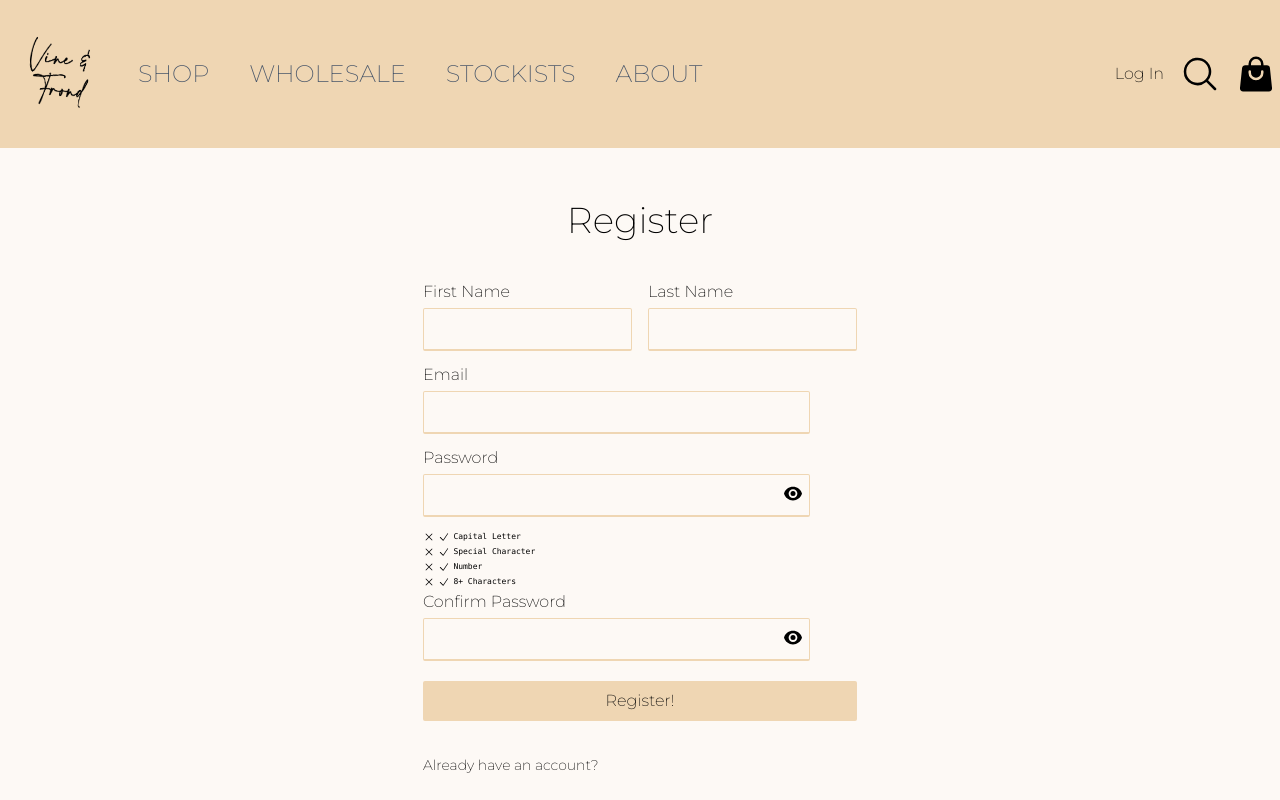
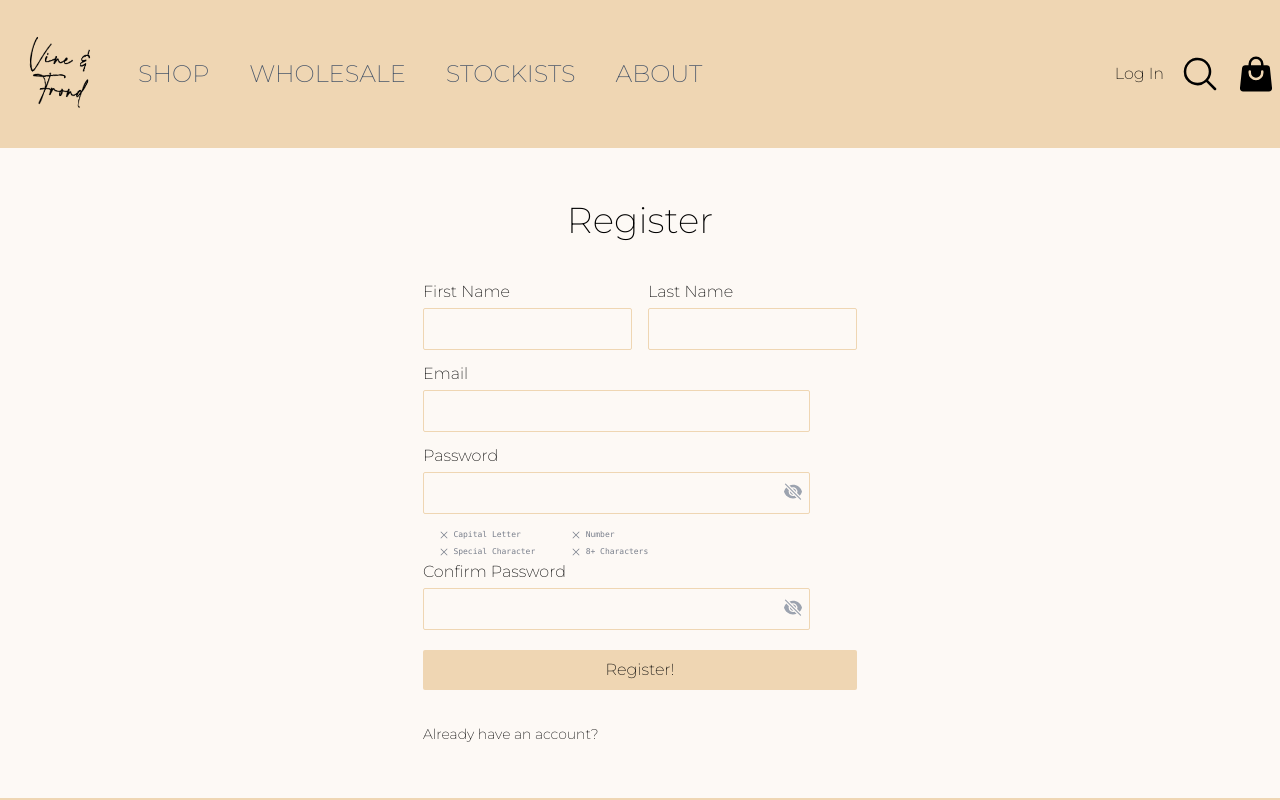
Before and after one commit to Calathea-Z/Vine-Frond-Shop, a Next.js app: page /register in a window 1280 px wide. Shown: the top 800 px of the page. Built offline with nearby package versions, Linux system fonts and the light colour scheme.

Commit message:
Continue work on register page. Add in show/hide password functionality. Working on checking requirements for secure password.

```diff
--- a/pages/register.js
+++ b/pages/register.js
@@ -6,12 +6,11 @@ import Link from "next/link";
 import { useRouter } from "next/router";
 import { useSnackbar } from "notistack";
 import { useForm } from "react-hook-form";
-import { useEffect, useContext } from "react";
+import { useEffect, useContext, useState } from "react";
 import jsCookie from "js-cookie";
-import { XMarkIcon, CheckIcon, EyeIcon } from "@heroicons/react/24/solid";
+import { XMarkIcon, CheckIcon, EyeIcon, EyeSlashIcon } from "@heroicons/react/24/solid";
 
 const RegisterScreen = () => {
-
   const { state, dispatch } = useContext(Store);
   const { userInfo } = state;
   const router = useRouter();
@@ -20,6 +19,9 @@ const RegisterScreen = () => {
       router.push("/");
     }
   }, [router, userInfo]);
+
+  const [showPassword, setShowPassword] = useState(false);
+  const [showPasswordConfirm, setShowPasswordConfirm] = useState(false);
 
   const {
     handleSubmit,
@@ -35,13 +37,20 @@ const RegisterScreen = () => {
     },
   });
 
-  const { enqueueSnackbar } = useSnackbar();
+  const handlePasswordShowHide = () => {
+    setShowPassword(!showPassword)
+  };
+  const handlePasswordConfirmShowHide = () => {
+    setShowPasswordConfirm(!showPasswordConfirm)
+  };
 
-  const showHide = () => {
-
-  }
-
-  const submitHandler = async ({ firstName, lastName, email, password, confirmPassword }) => {
+  const submitHandler = async ({
+    firstName,
+    lastName,
+    email,
+    password,
+    confirmPassword,
+  }) => {
     if (password !== confirmPassword) {
       enqueueSnackbar("Passwords don't match", { variant: "error" });
       return;
@@ -75,90 +84,163 @@ const RegisterScreen = () => {
             <div>
               <h1 className="mb-1"> First Name</h1>
               <input
-                className="bg-transparent border-b-2 border-primary mb-3 p-2 rounded-sm focus:bg-none focus:ring-0 focus:border-transparent"
-                id="firstName"
+                className="bg-transparent border-primary mb-3 p-2 rounded-sm focus:bg-transparent focus:ring-0 focus:border-transparent"
+                type='text'
                 {...register("firstName", {
                   required: "This is required",
                   minLength: { value: 2, message: "Minimum length is 2" },
                 })}
               />
-              {errors.firstName? <p className='bg-yellow-400 border-red-600 border-[1px] py-1 text-stone-700 rounded-sm text-center'>{errors.firstName?.message}</p> : '' }
-
+              {errors.firstName ? (
+                <p className="bg-yellow-400 border-red-600 border-[1px] py-1 text-stone-700 rounded-sm text-center">
+                  {errors.firstName?.message}
+                </p>
+              ) : (
+                ""
+              )}
             </div>
             <div>
               <h1 className="mb-1"> Last Name</h1>
               <input
-                className="bg-transparent border-b-2 border-primary mb-3 p-2 rounded-sm focus:bg-none focus:ring-0 focus:border-transparent"
-                id="lastName"
+                className="bg-transparent border-primary mb-3 p-2 rounded-sm focus:bg-transparent focus:ring-0 focus:border-transparent"
+                type='text'
                 {...register("lastName", {
                   required: "This is required",
                   minLength: { value: 2, message: "Minimum length is 2" },
                 })}
               />
-              {errors.lastName? <p className='bg-yellow-400 border-red-600 border-[1px] py-1 text-stone-700 rounded-sm text-center'>{errors.lastName?.message}</p> : '' }
+              {errors.lastName ? (
+                <p className="bg-yellow-400 border-red-600 border-[1px] py-1 text-stone-700 rounded-sm text-center">
+                  {errors.lastName?.message}
+                </p>
+              ) : (
+                ""
+              )}
             </div>
           </div>
 
           <h1 className="mb-1">Email</h1>
           <input
-            className="bg-transparent border-b-2 border-primary mb-3 p-2 rounded-sm focus:bg-none focus:ring-0 focus:border-transparent w-[24.2rem]"
-            id="email"
+            className="bg-transparent border-primary mb-3 p-2 rounded-sm focus:bg-transparent focus:ring-0 focus:border-transparent w-[24.2rem]"
+            type="email"
             {...register("email", {
               required: "This is required",
-              pattern: { value: /^[A-Za-z0-9._%+-]+@[a-z0-9.-]+\.[a-z]{2,4}$/, message: "Please enter a valid email address"}
+              pattern: {
+                value: /^[A-Za-z0-9._%+-]+@[a-z0-9.-]+\.[a-z]{2,4}$/,
+                message: "Please enter a valid email address",
+              },
             })}
           />
-          {errors.email? <p className='bg-yellow-400 border-red-600 border-[1px] py-1 text-stone-700 rounded-sm text-center'>{errors.email?.message}</p> : '' }
+          {errors.email ? (
+            <p className="bg-yellow-400 border-red-600 border-[1px] py-1 text-stone-700 rounded-sm text-center">
+              {errors.email?.message}
+            </p>
+          ) : (
+            ""
+          )}
 
           <h1 className="mb-1">Password</h1>
-          <div className='flex gap-2'>
+          <div className="flex gap-2">
             <div>
               <input
-            className="bg-transparent border-b-2 border-primary mb-3 p-2 rounded-sm focus:bg-none w-[24.2rem]"
-            id="password"
+                className="bg-transparent border-primary mb-3 p-2 rounded-sm focus:bg-transparent focus:ring-0 focus:border-transparent w-[24.2rem]"
+                type={showPassword? "text" : "password"}
                 {...register("password", {
                   required: "This is required",
-
                 })}
               />
-          {errors.password? <p className='bg-yellow-400 border-red-600 border-[1px] py-1 text-stone-700 rounded-sm text-center'>{errors.password?.message}</p> : '' }
-          <p id='capital' className='flex text-[.5rem] font-mono gap-[.2rem] py-[.1rem]'>
-            <XMarkIcon className='h-3 w-3' />
-            <CheckIcon className='h-3 w-3' />
+              {errors.password ? (
+                <p className="bg-yellow-400 border-red-600 border-[1px] py-1 text-stone-700 rounded-sm text-center">
+                  {errors.password?.message}
+                </p>
+              ) : (
+                ""
+              )}
+              <div className='flex gap-5 opacity-90 text-gray-500'>
+                <div>
+                  <p
+                    id="capital"
+                    className="flex text-[.5rem] font-mono gap-[.2rem] py-[.2rem]"
+                  >
+
+                    <CheckIcon className="h-3 w-3 opacity-0" />
+                    <XMarkIcon className="h-3 w-3 opacity-1" />
                     Capital Letter
                   </p>
-          <p id='char' className='flex text-[.5rem] font-mono gap-[.2rem] py-[.1rem]'>
-            <XMarkIcon className='h-3 w-3' />
-            <CheckIcon className='h-3 w-3' />
+                  <p
+                    id="char"
+                    className="flex text-[.5rem] font-mono gap-[.2rem] py-[.1rem]"
+                  >
+                    <CheckIcon className="h-3 w-3 opacity-0" />
+                    <XMarkIcon className="h-3 w-3 opacity-1" />
                     Special Character
                   </p>
-          <p id='number' className='flex text-[.5rem] font-mono gap-[.2rem] py-[.1rem]'>
-            <XMarkIcon className='h-3 w-3' />
-            <CheckIcon className='h-3 w-3' />
+                </div>
+                <div>
+                  <p
+                    id="number"
+                    className="flex text-[.5rem] font-mono gap-[.2rem] py-[.2rem]"
+                  >
+                    <CheckIcon className="h-3 w-3 opacity-0" />
+                    <XMarkIcon className="h-3 w-3 opacity-1" />
                     Number
                   </p>
-          <p id='length' className='flex text-[.5rem] font-mono gap-[.2rem] py-[.1rem]'>
-            <XMarkIcon className='h-3 w-3' />
-            <CheckIcon className='h-3 w-3' />
+                  <p
+                    id="length"
+                    className="flex text-[.5rem] font-mono gap-[.2rem] py-[.1rem]"
+                  >
+                    <CheckIcon className="h-3 w-3 opacity-0" />
+                    <XMarkIcon className="h-3 w-3 opacity-1" />
                     8+ Characters
                   </p>
                 </div>
-          <EyeIcon className='w-5 h-5 absolute translate-x-[22.5rem] translate-y-[.6rem]' id='show-hide' onClick={showHide}/>
+              </div>
+            </div>
+            {showPassword? (
+            <EyeIcon
+              className="w-5 h-5 absolute translate-x-[22.5rem] translate-y-[.6rem] cursor-pointer text-blue-400 hover:opacity-80"
+              id="show-hide"
+              onClick={handlePasswordShowHide}
+            />
+            ) : (
+              <EyeSlashIcon
+              className="w-5 h-5 absolute translate-x-[22.5rem] translate-y-[.6rem] cursor-pointer text-gray-400 hover:opacity-80"
+              id="show-hide"
+              onClick={handlePasswordShowHide}
+            />
+
+            )}
           </div>
 
           <h1 className="mb-1">Confirm Password</h1>
-          <div className='flex gap-2'>
+          <div className="flex gap-2">
             <div>
               <input
-            className="bg-transparent border-b-2 border-primary mb-3 p-2 rounded-sm focus:bg-none w-[24.2rem]"
-            id="confirmPassword"
-            label="Confirm Password"
-            {...register("confirmPassword",
+                className="bg-transparent border-primary mb-3 p-2 rounded-sm focus:bg-transparent focus:ring-0 focus:border-transparent w-[24.2rem]"
+                type={showPasswordConfirm? "text" : "password"}
+                {...register("confirmPassword")}
+              />
+              {errors.confirmPassword ? (
+                <p className="bg-yellow-400 border-red-600 border-[1px] py-1 text-stone-700 rounded-sm text-center">
+                  {errors.confirmPassword?.message}
+                </p>
+              ) : (
+                ""
               )}
+            </div>
+            {showPasswordConfirm? (
+            <EyeIcon
+              className="w-5 h-5 absolute translate-x-[22.5rem] translate-y-[.6rem] cursor-pointer text-blue-400 hover:opacity-80"
+              id="show-hide"
+              onClick={handlePasswordConfirmShowHide}
             />
-          {errors.confirmPassword? <p className='bg-yellow-400 border-red-600 border-[1px] py-1 text-stone-700 rounded-sm text-center'>{errors.confirmPassword?.message}</p> : '' }
-          </div>
-          <EyeIcon className='w-5 h-5 absolute translate-x-[22.5rem] translate-y-[.6rem]' id='show-hide-two' onClick={showHide}/>
+            ) : (
+              <EyeSlashIcon
+              className="w-5 h-5 absolute translate-x-[22.5rem] translate-y-[.6rem] cursor-pointer text-gray-400 hover:opacity-80"
+              id="show-hide"
+              onClick={handlePasswordConfirmShowHide}
+            />
+            )}
           </div>
           <button
             className="bg-primary rounded-sm mt-2 px-10 py-2 hover:bg-primary/80 mb-8"
```
Lines whose indentation alone changed are shown as unchanged.
